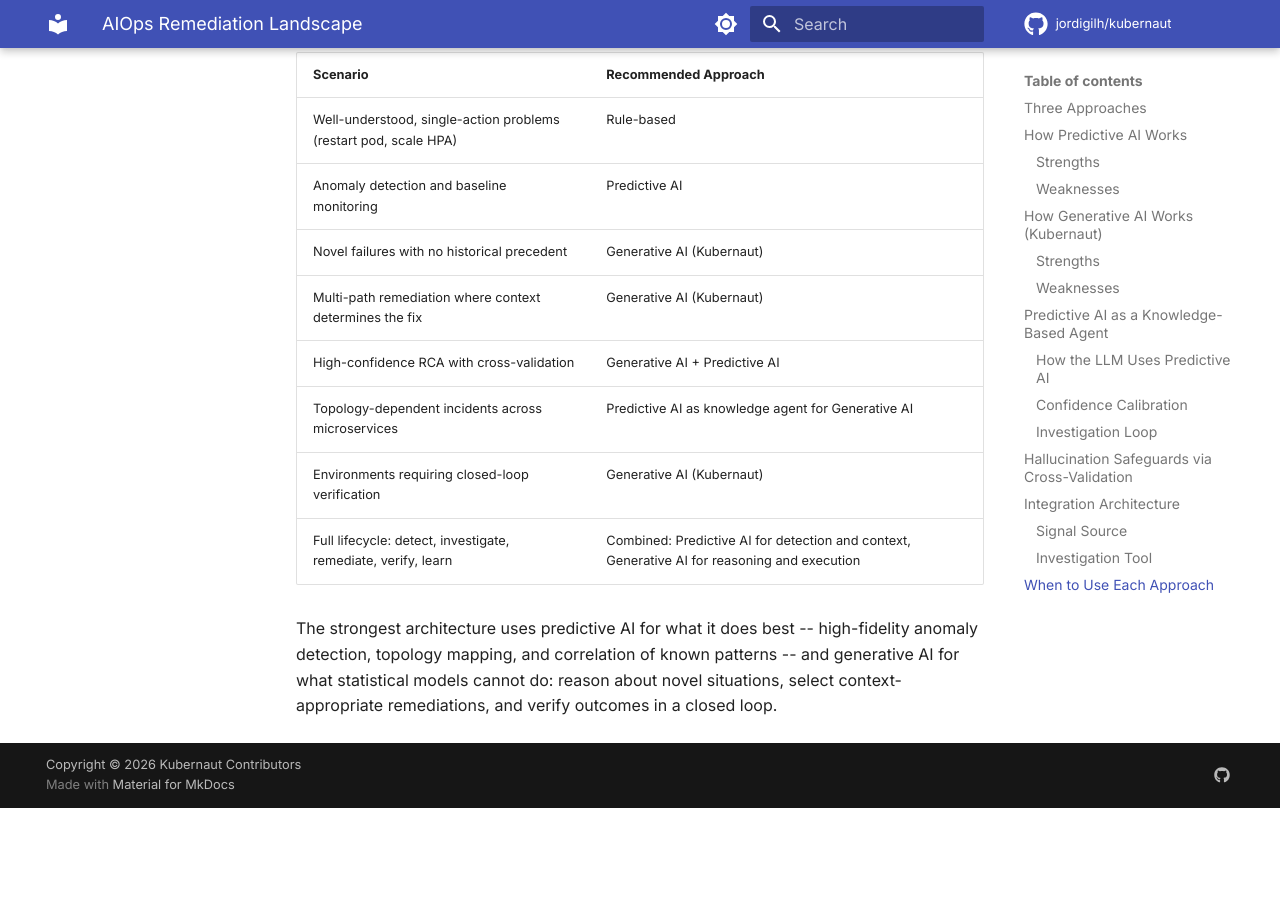
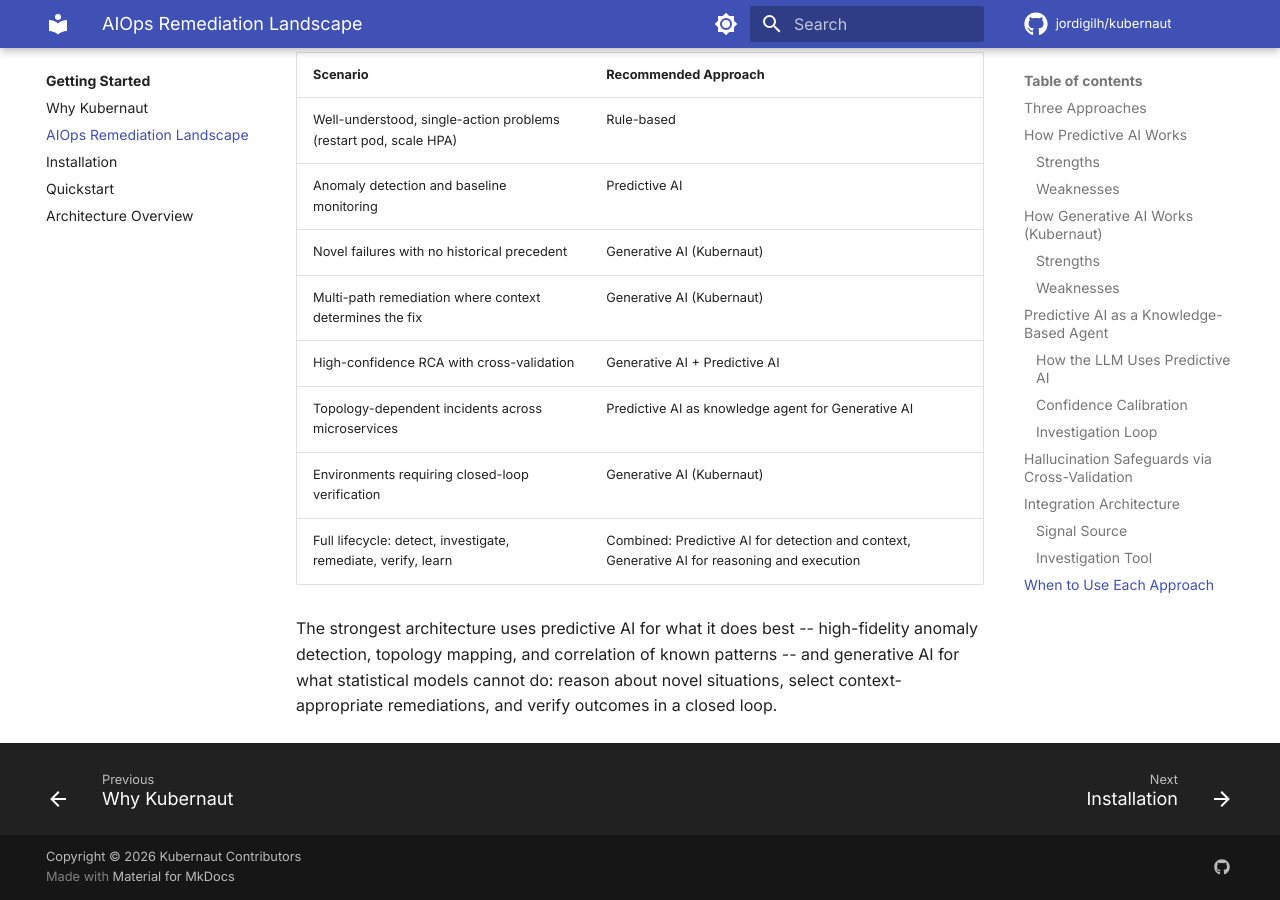
Before and after one commit to jordigilh/kubernaut-docs, an MkDocs documentation site: the page built from docs/getting-started/aiops-landscape.md, in a window 1280 px wide and 900 px high, scrolled down 6408 px. Built offline with MkDocs 1.6.1 and Material for MkDocs 9.7.7, drawn with Linux system fonts in a browser that asks for light colours; comment, search, counter and statistics services are not loaded; the version menu is left out; before the commit the page ends 7216 px from its top, so only the background shows below that.

Commit message:
docs: move AIOps landscape page to Getting Started
The AIOps Remediation Landscape page is a market comparison, not an
architecture deep-dive. Move it from architecture/ to getting-started/
as a sibling of "Why Kubernaut" where the reading flow is natural
(why Kubernaut → compared to what?).

- Move docs/architecture/aiops-landscape.md → docs/getting-started/
- Add to Getting Started nav after "Why Kubernaut"
- Update cross-references in why-kubernaut.md and both index pages
- Remove from architecture/index.md bullet list

Made-with: Cursor

```diff
--- a/docs/getting-started/why-kubernaut.md
+++ b/docs/getting-started/why-kubernaut.md
@@ -45,7 +45,7 @@ The AIOps remediation landscape has three distinct approaches. Kubernaut uses ge
 
 **Where rule-based tools win**: speed, zero token cost, deterministic auditability, and simplicity for well-understood single-action problems. Kubernaut supports rule-based workflows too — when signal labels match a workflow exactly, it's selected without LLM reasoning.
 
-**Where predictive AI fits**: anomaly detection and topology-aware correlation for known failure patterns. Rather than competing with generative AI, predictive AI platforms are most valuable as **knowledge-based agents** that the LLM can query during investigation — confirming hypotheses, providing dependency context, and boosting confidence. See [AIOps Landscape](../architecture/aiops-landscape.md) for the full integration architecture.
+**Where predictive AI fits**: anomaly detection and topology-aware correlation for known failure patterns. Rather than competing with generative AI, predictive AI platforms are most valuable as **knowledge-based agents** that the LLM can query during investigation — confirming hypotheses, providing dependency context, and boosting confidence. See [AIOps Remediation Landscape](aiops-landscape.md) for the full integration architecture.
 
 **Where Kubernaut wins**: novel or variable failures, multi-path remediation, environments where the same alert can have different root causes, and scenarios where verification and learning matter. When integrated with predictive AI, Kubernaut can cross-validate its root cause analysis against statistical correlations — increasing confidence when they agree, and flagging discrepancies when they don't.
 
--- a/mkdocs.yml
+++ b/mkdocs.yml
@@ -91,6 +91,7 @@ nav:
   - Getting Started:
       - getting-started/index.md
       - Why Kubernaut: getting-started/why-kubernaut.md
+      - AIOps Remediation Landscape: getting-started/aiops-landscape.md
       - Installation: getting-started/installation.md
       - Quickstart: getting-started/quickstart.md
       - Architecture Overview: getting-started/architecture-overview.md
```
Also changed, not shown: docs/architecture/index.md (+0 -1 lines), docs/getting-started/index.md (+1 -0 lines), docs/getting-started/aiops-landscape.md (renamed from docs/architecture/aiops-landscape.md).
